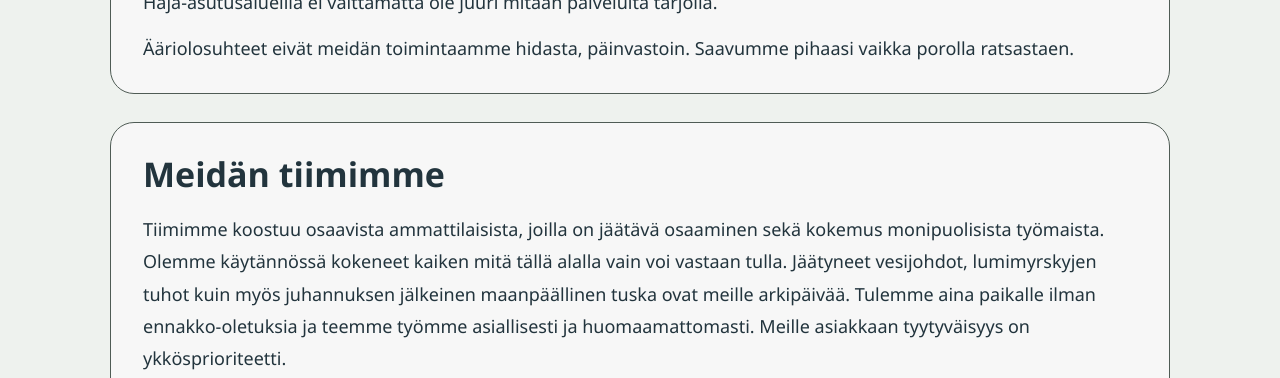
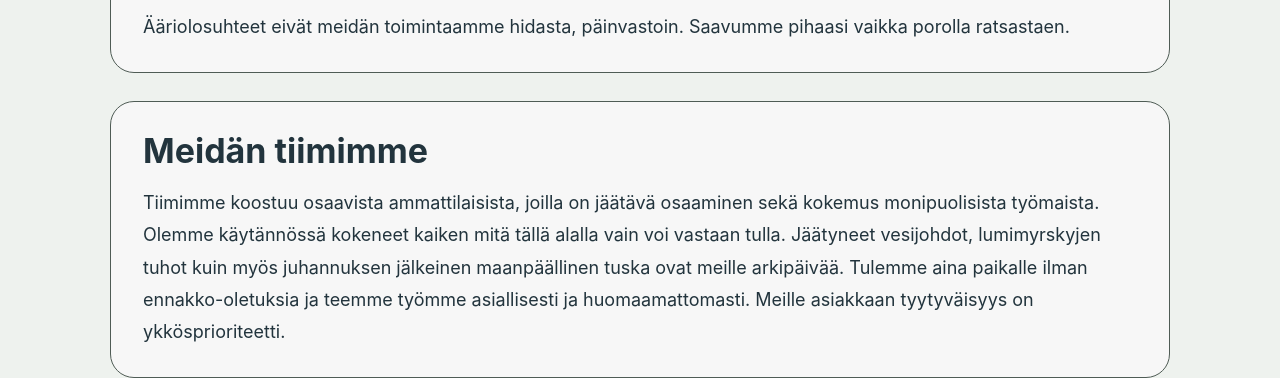
Before and after one commit to leevi-petajisto/Tuotekehitys_Proj_1, a plain HTML site: page Toteutus 2/info.html in a window 1280 px wide. Shown: the part 722-1100 px from the top of the page. Drawn offline with Linux system fonts and the light colour scheme.

Commit message:
Fontin valinta

```diff
--- a/Toteutus 2/styles.css
+++ b/Toteutus 2/styles.css
@@ -13,7 +13,7 @@
   margin: 0;
   padding: 0;
   box-sizing: border-box;
-  font-family: "Segoe UI", sans-serif;
+  font-family: 'Inter', sans-serif;
 }
 
 body {
@@ -647,7 +647,7 @@ footer {
 
 .about-page {
     background-color: #eef2ee;
-    font-family: Arial, sans-serif;
+    font-family: 'Inter', sans-serif;
     color: #22343d;
     padding-top: 90px;
 }
```
